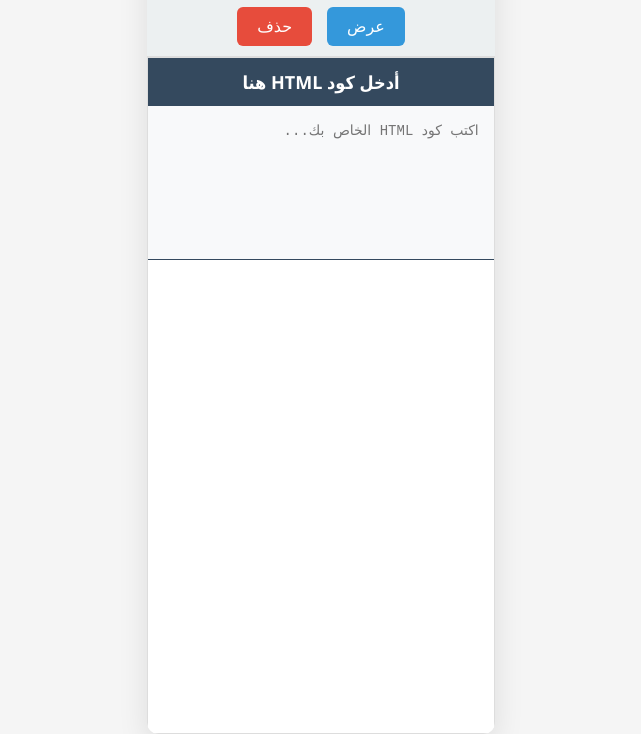
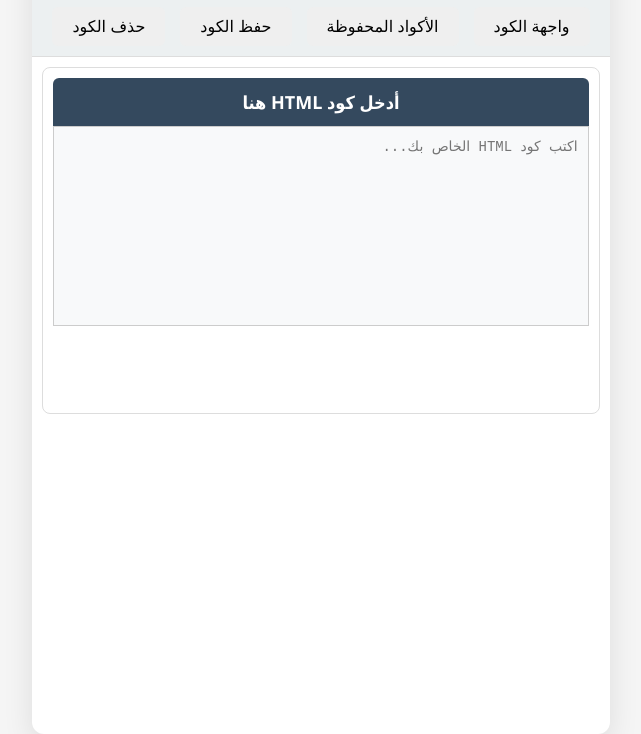
Before and after one commit to tombad8900/Haha, a plain HTML site: page index.html in a window 1280 px wide. Shown: the part 66-800 px from the top of the page, without its empty margins (319-960 px from the left). Drawn offline with Linux system fonts and the light colour scheme.

Commit message:
Update index.html

```diff
--- a/index.html
+++ b/index.html
@@ -3,190 +3,147 @@
 <head>
   <meta charset="UTF-8">
   <meta name="viewport" content="width=device-width, initial-scale=1.0">
-  <title>عارض HTML بـ iframe - قوي ومتكامل</title>
+  <title>عارض HTML بـ iframe مع واجهات متعددة</title>
   <style>
-    * {
-      margin: 0;
-      padding: 0;
-      box-sizing: border-box;
-    }
-
-    body {
-      font-family: 'Segoe UI', Tahoma, Geneva, Verdana, sans-serif;
-      background: #f5f5f5;
-      padding: 0;
-      color: #333;
-      height: 100vh;
-      display: flex;
-      flex-direction: column;
-    }
-
-    .container {
-      max-width: 1200px;
-      margin: 0 auto;
-      background: white;
-      border-radius: 12px;
-      box-shadow: 0 10px 30px rgba(0,0,0,0.1);
-      overflow: hidden;
-      flex: 1;
-      display: flex;
-      flex-direction: column;
-    }
-
-    .header {
-      background: #2c3e50;
-      color: white;
-      padding: 15px;
-      text-align: center;
-      font-size: 24px;
-      font-weight: bold;
-    }
-
-    /* شريط الأزرار في الأعلى */
-    .control-bar {
-      padding: 10px 20px;
-      background: #ecf0f1;
-      text-align: center;
-      border-bottom: 1px solid #ddd;
-      display: flex;
-      justify-content: center;
-      gap: 15px;
-    }
-
-    .control-bar button {
-      padding: 10px 20px;
-      font-size: 16px;
-      border: none;
-      border-radius: 6px;
-      cursor: pointer;
-      transition: background 0.3s;
-    }
-
-    .control-bar button#btn-view {
-      background: #3498db;
-      color: white;
-    }
-
-    .control-bar button#btn-view:hover {
-      background: #2980b9;
-    }
-
-    .control-bar button#btn-clear {
-      background: #e74c3c;
-      color: white;
-    }
-
-    .control-bar button#btn-clear:hover {
-      background: #c0392b;
-    }
-
-    .editor-section {
-      display: flex;
-      flex: 1;
-      flex-direction: column;
-      gap: 0;
-    }
-
-    .code-box {
-      flex: 1 1 15%;
-      border: 1px solid #ddd;
-      border-bottom: none;
-      position: relative;
-    }
-
-    .preview-box {
-      flex: 1 1 85%;
-      border: 1px solid #ddd;
-      overflow: hidden;
-    }
-
-    .code-box h3, .preview-box h3 {
-      background: #34495e;
-      color: white;
-      padding: 12px;
-      margin: 0;
-      font-size: 18px;
-      text-align: center;
-    }
-
-    #code-input {
-      width: 100%;
-      height: 100%;
-      padding: 15px;
-      font-family: 'Courier New', monospace;
-      font-size: 14px;
-      border: none;
-      resize: none;
-      background: #f8f9fa;
-      color: #333;
-      box-sizing: border-box;
-      overflow-y: auto;
-      line-height: 1.5;
-      min-height: 100px;
-    }
-
-    #preview-frame {
-      width: 100%;
-      height: 100%;
-      border: none;
-      background: white;
-    }
+    * { margin:0; padding:0; box-sizing:border-box; }
+    body { font-family:'Segoe UI', Tahoma, Geneva, Verdana, sans-serif; background:#f5f5f5; color:#333; height:100vh; display:flex; flex-direction:column; }
+    .container { max-width:1200px; margin:0 auto; background:white; border-radius:12px; box-shadow:0 10px 30px rgba(0,0,0,0.1); flex:1; display:flex; flex-direction:column; }
+    .header { background:#2c3e50; color:white; padding:15px; text-align:center; font-size:24px; font-weight:bold; }
+    .control-bar { padding:10px 20px; background:#ecf0f1; text-align:center; border-bottom:1px solid #ddd; display:flex; justify-content:center; gap:15px; flex-wrap:wrap; }
+    .control-bar button { padding:10px 20px; font-size:16px; border:none; border-radius:6px; cursor:pointer; transition:background 0.3s; }
+    .control-bar button:hover { opacity:0.9; }
+    .editor-section, .saved-section { flex:1; display:flex; flex-direction:column; gap:0; padding:10px; }
+    .code-box, .saved-box { flex:1; border:1px solid #ddd; border-radius:8px; background:#fff; overflow:auto; padding:10px; }
+    .code-box h3, .saved-box h3 { background:#34495e; color:white; padding:12px; margin:0; font-size:18px; text-align:center; border-radius:6px 6px 0 0; }
+    #code-input { width:100%; height:200px; padding:10px; font-family:'Courier New', monospace; font-size:14px; border:1px solid #ccc; resize:none; background:#f8f9fa; color:#333; line-height:1.5; }
+    #preview-frame { width:100%; height:300px; border:none; margin-top:10px; background:white; }
+    .saved-item { display:flex; justify-content:space-between; align-items:center; border-bottom:1px solid #ddd; padding:5px 0; }
+    .saved-item span { flex:1; }
+    .saved-item button { margin-left:5px; padding:5px 10px; font-size:14px; border-radius:4px; border:none; cursor:pointer; }
+    button.play { background:#3498db; color:white; }
+    button.copy { background:#27ae60; color:white; }
+    button.delete { background:#e74c3c; color:white; }
+    .page { display:none; flex-direction:column; flex:1; }
+    .page.active { display:flex; }
   </style>
 </head>
 <body>
-
 <div class="container">
-  <div class="header">عارض HTML مباشر بـ iframe</div>
+  <div class="header">عارض HTML بـ iframe مع واجهات متعددة</div>
 
   <div class="control-bar">
-    <button id="btn-view" onclick="updatePreview()">عرض</button>
-    <button id="btn-clear" onclick="clearAll()">حذف</button>
+    <button onclick="showPage('editor-page')">واجهة الكود</button>
+    <button onclick="showPage('saved-page')">الأكواد المحفوظة</button>
+    <button onclick="saveCode()">حفظ الكود</button>
+    <button onclick="clearAll()">حذف الكود</button>
   </div>
 
-  <div class="editor-section">
-    <div class="code-box">
-      <h3>أدخل كود HTML هنا</h3>
-      <textarea id="code-input" placeholder="اكتب كود HTML الخاص بك..."></textarea>
+  <!-- الواجهة الرئيسية للكود -->
+  <div id="editor-page" class="page active">
+    <div class="editor-section">
+      <div class="code-box">
+        <h3>أدخل كود HTML هنا</h3>
+        <textarea id="code-input" placeholder="اكتب كود HTML الخاص بك..."></textarea>
+      </div>
+      <iframe id="preview-frame" sandbox="allow-scripts allow-same-origin"></iframe>
     </div>
+  </div>
 
-    <div class="preview-box">
-      <h3>النتيجة المباشرة</h3>
-      <iframe id="preview-frame" sandbox="allow-scripts allow-same-origin"></iframe>
+  <!-- واجهة الأكواد المحفوظة -->
+  <div id="saved-page" class="page">
+    <div class="saved-section">
+      <div class="saved-box">
+        <h3>الأكواد المحفوظة</h3>
+        <div id="saved-list"></div>
+      </div>
     </div>
   </div>
 </div>
 
 <script>
-  // 🚫 لم يعد هناك مثال افتراضي — الصفحة تفتح فارغة تمامًا
-  document.addEventListener('DOMContentLoaded', () => {
-    document.getElementById('code-input').value = '';        // فارغ
-    updatePreview();                                         // يظهر iframe فارغ (أبيض)
-  });
+  // عرض صفحة معينة وإخفاء الباقي
+  function showPage(pageId) {
+    document.querySelectorAll('.page').forEach(p => p.classList.remove('active'));
+    document.getElementById(pageId).classList.add('active');
+  }
 
+  // تحديث المعاينة في iframe
   function updatePreview() {
     const code = document.getElementById('code-input').value;
     const frame = document.getElementById('preview-frame');
-
-    if (code.trim() === '') {
-      frame.src = 'about:blank'; // يبقى أبيض إذا كان الفراغ
-    } else {
-      const blob = new Blob([code], { type: 'text/html' });
+    if(code.trim()===''){ frame.src='about:blank'; }
+    else {
+      const blob = new Blob([code], {type:'text/html'});
       const url = URL.createObjectURL(blob);
       frame.src = url;
     }
   }
 
+  // مسح الكود
   function clearAll() {
-    document.getElementById('code-input').value = '';
-    document.getElementById('preview-frame').src = 'about:blank';
+    document.getElementById('code-input').value='';
+    updatePreview();
   }
 
+  // حفظ الكود في localStorage
+  function saveCode() {
+    const code = document.getElementById('code-input').value.trim();
+    if(!code) { alert('لا يمكن حفظ كود فارغ'); return; }
+    const name = prompt('اكتب اسم للكود:');
+    if(!name) return;
+    let codes = JSON.parse(localStorage.getItem('savedCodes')||'{}');
+    codes[name] = code;
+    localStorage.setItem('savedCodes', JSON.stringify(codes));
+    loadSavedCodes();
+    alert('تم الحفظ بنجاح!');
+  }
+
+  // تحميل الأكواد المحفوظة
+  function loadSavedCodes() {
+    const list = document.getElementById('saved-list');
+    list.innerHTML='';
+    let codes = JSON.parse(localStorage.getItem('savedCodes')||'{}');
+    for(let name in codes){
+      const div = document.createElement('div');
+      div.classList.add('saved-item');
+      const span = document.createElement('span');
+      span.textContent = name;
+      div.appendChild(span);
+
+      // زر التشغيل
+      const playBtn = document.createElement('button');
+      playBtn.textContent='تشغيل';
+      playBtn.classList.add('play');
+      playBtn.onclick = ()=>{ document.getElementById('code-input').value = codes[name]; updatePreview(); showPage('editor-page'); }
+      div.appendChild(playBtn);
+
+      // زر النسخ
+      const copyBtn = document.createElement('button');
+      copyBtn.textContent='نسخ';
+      copyBtn.classList.add('copy');
+      copyBtn.onclick = ()=>{ navigator.clipboard.writeText(codes[name]); alert('تم النسخ!'); }
+      div.appendChild(copyBtn);
+
+      // زر الحذف
+      const delBtn = document.createElement('button');
+      delBtn.textContent='حذف';
+      delBtn.classList.add('delete');
+      delBtn.onclick = ()=>{ if(confirm('هل تريد حذف هذا الكود؟')){ delete codes[name]; localStorage.setItem('savedCodes', JSON.stringify(codes)); loadSavedCodes(); } }
+      div.appendChild(delBtn);
+
+      list.appendChild(div);
+    }
+  }
+
+  // تهيئة الصفحة
+  document.addEventListener('DOMContentLoaded',()=>{
+    document.getElementById('code-input').value='';
+    updatePreview();
+    loadSavedCodes();
+  });
+
   // تحديث تلقائي عند الكتابة (اختياري)
-  document.getElementById('code-input').addEventListener('input', () => {
-    // يمكنك إزالة التعليق إذا أردت التحديث الفوري:
-    // updatePreview();
-  });
+  document.getElementById('code-input').addEventListener('input', updatePreview);
 </script>
-
 </body>
 </html>
```
